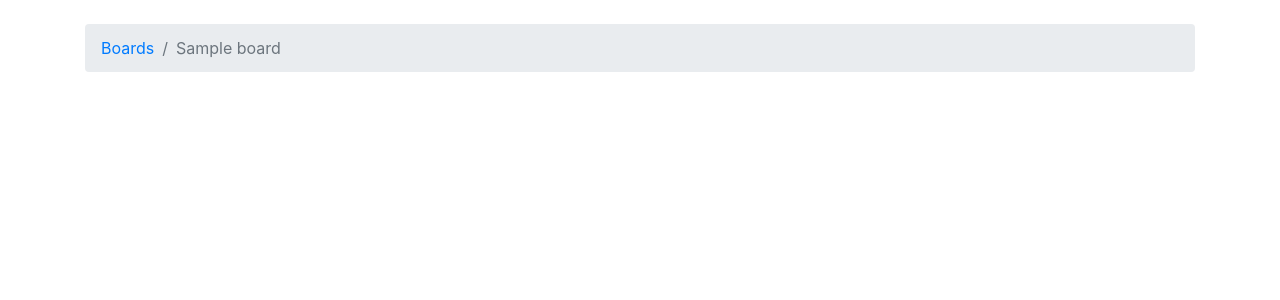
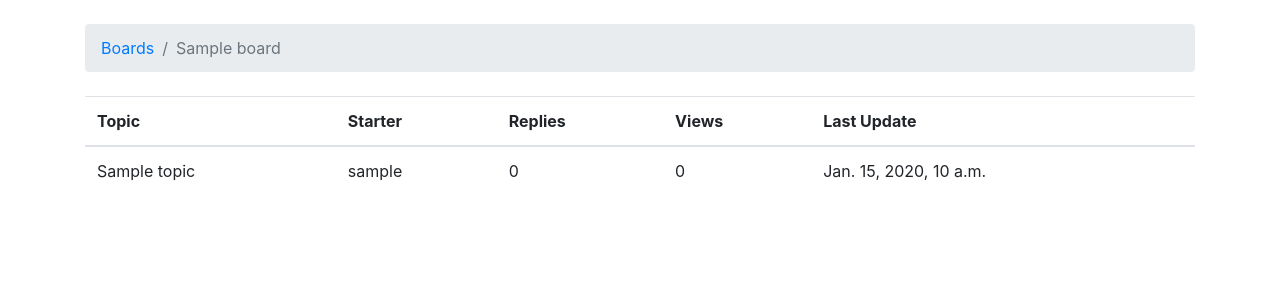
Before and after one commit to acascell/django-boards, a Django app: template myproject/templates/topics.html in a window 1280 px wide. Shown: the part 56-356 px from the top of the page. Run offline with Django 4.2, Linux system fonts and the light colour scheme; the template is opened without the code that fills it: most values are stand-ins (such as "Sample title", 1, 10 or a date in 2020); some libraries are stand-ins or nearby versions.

Commit message:
implemented topic view and POST validation

```diff
--- a/myproject/templates/topics.html
+++ b/myproject/templates/topics.html
@@ -10,5 +10,26 @@
 {% endblock %}
 
 {% block content %}
-    <!-- just leaving it empty for now. we will add core here soon. -->
-{% endblock %}
+  <table class="table">
+    <thead class="thead-inverse">
+      <tr>
+        <th>Topic</th>
+        <th>Starter</th>
+        <th>Replies</th>
+        <th>Views</th>
+        <th>Last Update</th>
+      </tr>
+    </thead>
+    <tbody>
+      {% for topic in board.topics.all %}
+        <tr>
+          <td>{{ topic.subject }}</td>
+          <td>{{ topic.starter.username }}</td>
+          <td>0</td>
+          <td>0</td>
+          <td>{{ topic.last_updated }}</td>
+        </tr>
+      {% endfor %}
+    </tbody>
+  </table>
+{% endblock %}ßß
```
Also changed, not shown: myproject/boards/views.py (+23 -2 lines).
